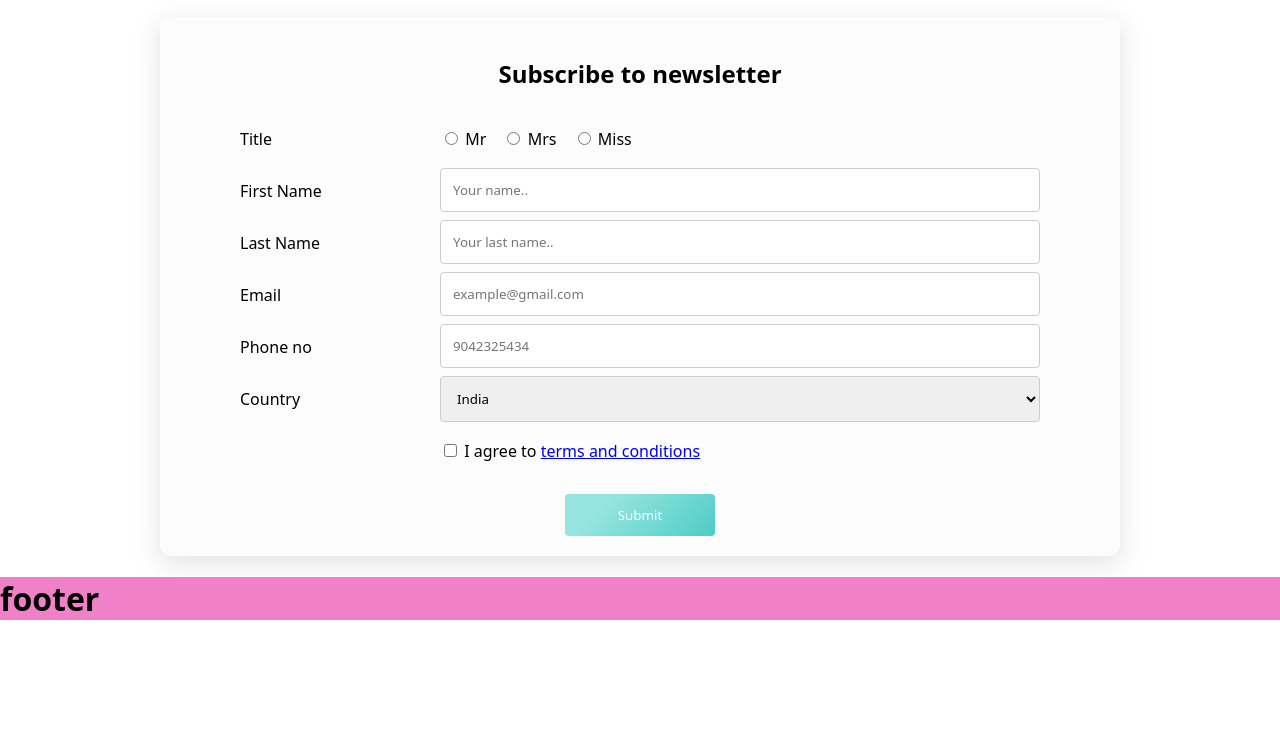
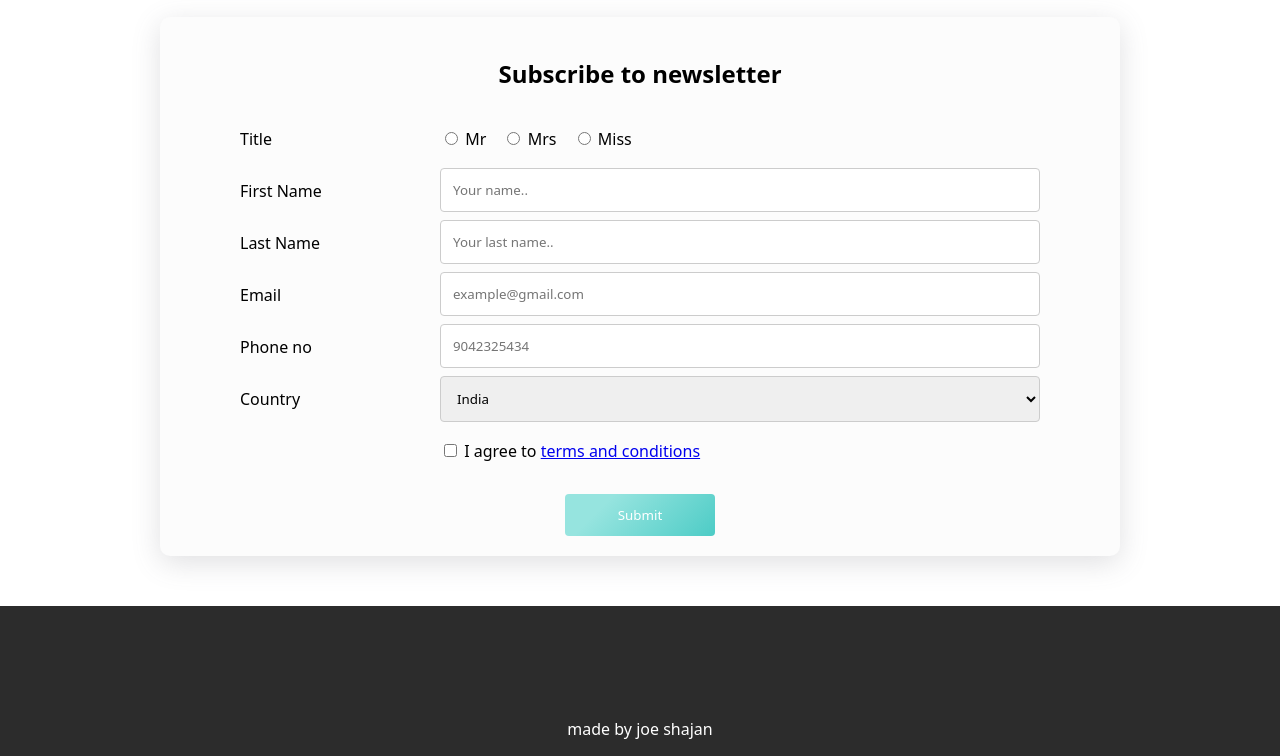
Before and after one commit to pesto-students/p7-rahulm-joeshajan, a plain HTML site: page Week-2/Exersice 2.1/index.html in a window 1280 px wide. Shown: the part 931-1687 px from the top of the page. Before the commit the page ends 1573 px from the top, so only its background shows below. Drawn offline with Linux system fonts and the light colour scheme.

Commit message:
add footer

```diff
--- a/Week-2/Exersice 2.1/index.css
+++ b/Week-2/Exersice 2.1/index.css
@@ -31,7 +31,19 @@ section>h2 {
 }
 
 footer {
-    background-color: rgb(240, 128, 199);
+    height: 150px;
+    margin-top: 50px;
+    background-color: rgb(44, 44, 44);
+    color: white;
+    position: relative;
+}
+
+footer>* {
+    text-align: center;
+    position: absolute;
+    bottom: 0;
+    left: 50%;
+    transform: translate(-50%, 0);
 }
 
 
--- a/Week-2/Exersice 2.1/index.html
+++ b/Week-2/Exersice 2.1/index.html
@@ -153,7 +153,7 @@
         </form>
     </section>
     <footer>
-        <h1>footer</h1>
+        <p>made by joe shajan</p>
     </footer>
 </body>
 
```
